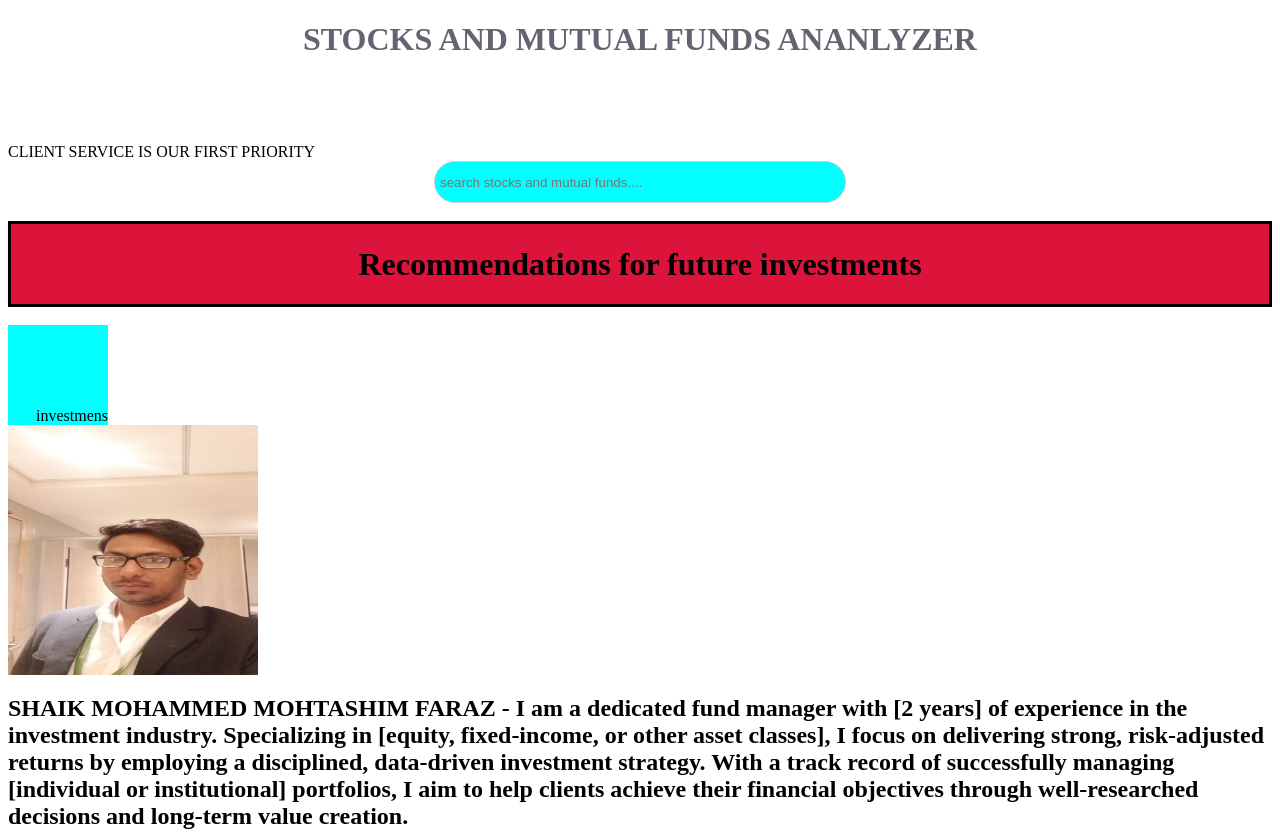
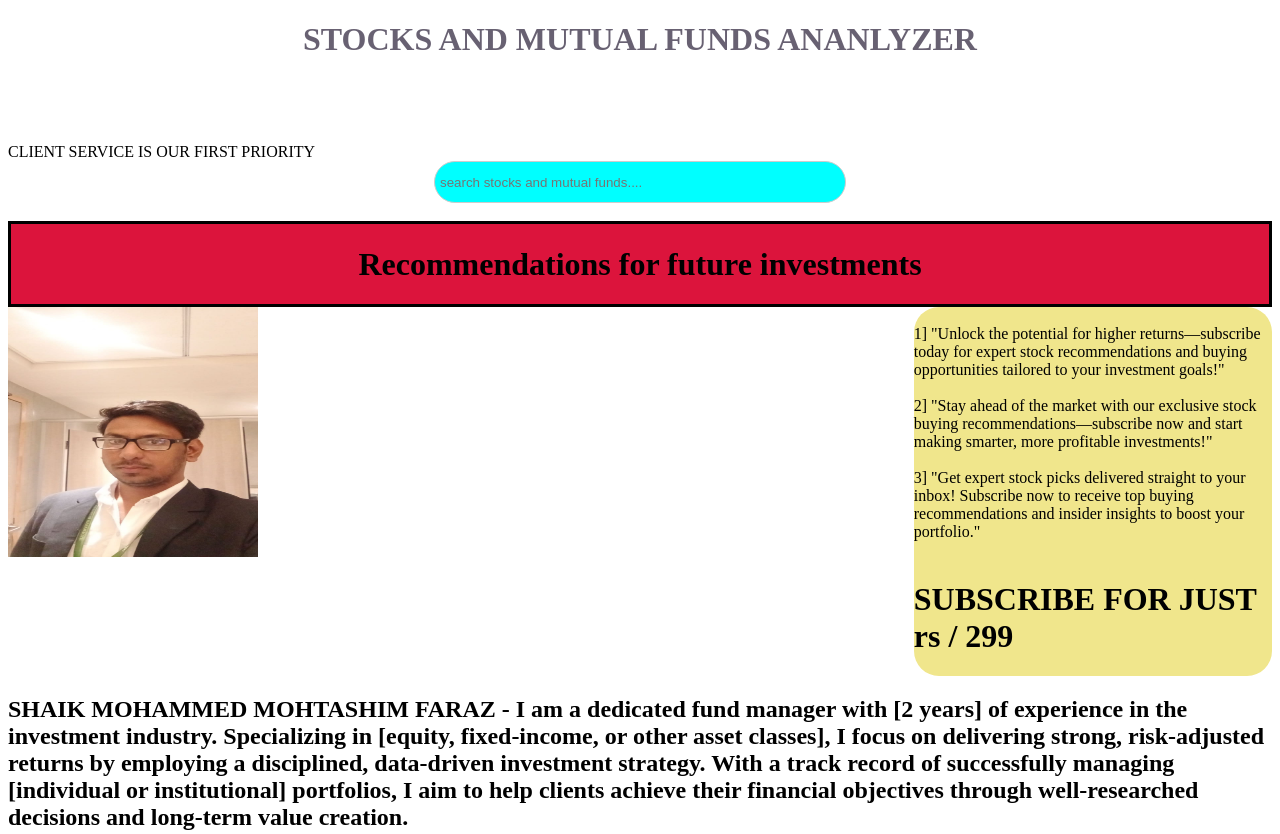
Before and after one commit to mohtashimfaraz/stock-market-project, a plain HTML site: page index.html in a window 1280 px wide. Shown: the top 834 px of the page. Drawn offline with Linux system fonts and the light colour scheme.

Commit message:
twenty one commit

```diff
--- a/index.html
+++ b/index.html
@@ -17,11 +17,29 @@
     <div class="to"><input type class="chalo" placeholder="search stocks and mutual funds...." style="width: 400px; height: 30px;"></div>
     <br>
     <div class="medel"> <h1>Recommendations for future investments</h1></div>
-        <br>
-       <div class="tell"> investmens</div>
+        <!-- <br>  -->
+        <div class="image-container">
+            <div class="fund"> <img src="images/faraz.html.jpeg" width="250" height="250"></div>
 
-      <div class="fund"> <img src="images/faraz.html.jpeg" width="250" height="250"></div> <h2> SHAIK MOHAMMED MOHTASHIM FARAZ - I am a dedicated fund manager with [2 years] of experience in the investment industry. Specializing in [equity, fixed-income, or other asset classes], I focus on delivering strong, risk-adjusted returns by employing a disciplined, data-driven investment strategy. With a track record of successfully managing [individual or institutional] portfolios, I aim to help clients achieve their financial objectives through well-researched decisions and long-term value creation. </h2>
-        <br>
+
+            <div class="tell">
+                <br>
+                 1] "Unlock the potential for higher returns—subscribe today for expert stock recommendations and buying opportunities tailored to your investment goals!"
+                 <br>
+                 <br>
+
+                2] "Stay ahead of the market with our exclusive stock buying recommendations—subscribe now and start making smarter, more profitable investments!"
+                <br>
+                <br>
+                3] "Get expert stock picks delivered straight to your inbox! Subscribe now to receive top buying recommendations and insider insights to boost your portfolio."
+                <br>
+                <br>
+                <div> <h1> SUBSCRIBE FOR JUST rs / 299 </h1></div>
+
+                </div>
+        </div>
+        <!-- <br> -->
+        <h2> SHAIK MOHAMMED MOHTASHIM FARAZ - I am a dedicated fund manager with [2 years] of experience in the investment industry. Specializing in [equity, fixed-income, or other asset classes], I focus on delivering strong, risk-adjusted returns by employing a disciplined, data-driven investment strategy. With a track record of successfully managing [individual or institutional] portfolios, I aim to help clients achieve their financial objectives through well-researched decisions and long-term value creation. </h2>
 
 
 
--- a/styles.css
+++ b/styles.css
@@ -69,21 +69,18 @@ border-radius: 120px;
 }
 
 .tell{
-height: 100px;
-width: 100px;
-background-color: aqua;
-display: flex;
-align-items: end;
-justify-content: end;
-
-
-
+/* height: 100%; */
+flex-grow: 1;
+width: 500px;
+background-color: khaki;
+border-radius: 25px;
 }
 
-
-
-
-
+.image-container{
+    height: fit-content;
+    width: 100%;
+    display: flex;
+    justify-content: space-between;
 }
 
 
```
